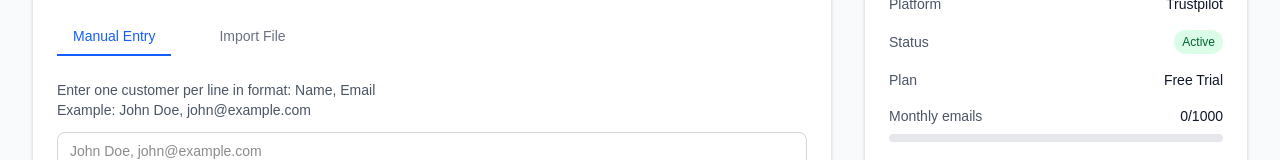
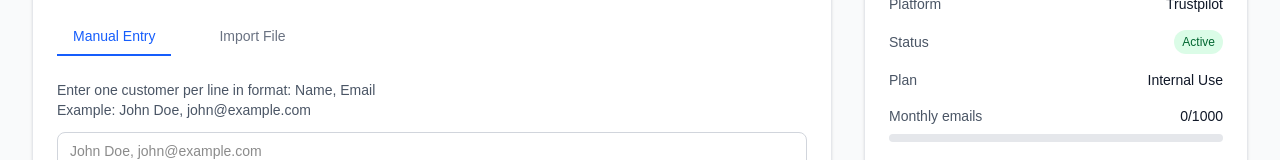
Before and after one commit to leemguk/nextjs-boilerplate, a Next.js app: page /dashboard in a window 1280 px wide. Shown: the part 621-781 px from the top of the page. Built offline with nearby package versions, Linux system fonts and the light colour scheme; no server answers; sample sign-in values are in the browser's storage.

Commit message:
Change text from Free Trial to Internal Use

```diff
--- a/app/dashboard/page.tsx
+++ b/app/dashboard/page.tsx
@@ -608,7 +608,7 @@
 
                   <div className="flex justify-between items-center">
                     <span className="text-sm text-gray-600">Plan</span>
-                    <span className="text-sm font-medium text-gray-900">Free Trial</span>
+                    <span className="text-sm font-medium text-gray-900">Internal Use</span>
                   </div>
 
                   <div>
```
